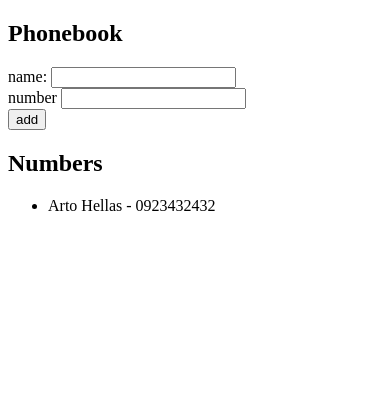
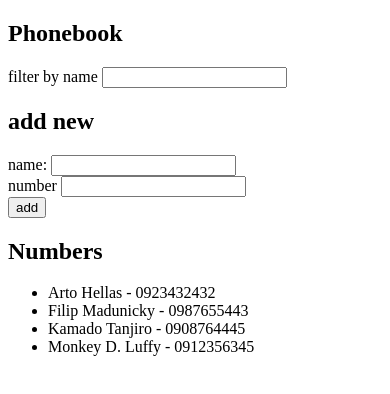
Before and after one commit to FilipKod/fullstackopen, a React (Vite) app in the folder phonebook/: page / in a window 390 px wide. Shown: the top 394 px of the page. Built offline with nearby package versions, Linux system fonts and the light colour scheme.

Commit message:
Implements name filtering in phonebook
Adds a filtering feature to the phonebook, allowing users to
search for contacts by name. Introduces a filter input field
and updates the contact list to display only matching entries.

Also, adds unique id for each person.

```diff
--- a/phonebook/src/App.jsx
+++ b/phonebook/src/App.jsx
@@ -2,10 +2,14 @@ import { useState } from "react";
 
 const App = () => {
   const [persons, setPersons] = useState([
-    { name: "Arto Hellas", number: "0923432432" },
+    { name: "Arto Hellas", number: "0923432432", id: 1 },
+    { name: "Filip Madunicky", number: "0987655443", id: 2 },
+    { name: "Kamado Tanjiro", number: "0908764445", id: 3 },
+    { name: "Monkey D. Luffy", number: "0912356345", id: 4 },
   ]);
   const [newName, setNewName] = useState("");
   const [newNumber, setNewNumber] = useState("");
+  const [filterInput, setFilterInput] = useState("");
 
   const handleNewNameChange = (event) => {
     setNewName(event.target.value);
@@ -31,15 +35,30 @@ const App = () => {
     const personObj = {
       name: newName,
       number: newNumber,
+      id: persons.length + 1,
     };
     setPersons(persons.concat(personObj));
     setNewName("");
     setNewNumber("");
   };
 
+  const filerInputChange = (event) => {
+    setFilterInput(event.target.value);
+  };
+
+  const personsList = filterInput
+    ? persons.filter((person) =>
+        person.name.toLowerCase().includes(filterInput.toLowerCase())
+      )
+    : persons;
+
   return (
     <div>
       <h2>Phonebook</h2>
+      <div>
+        filter by name <input value={filterInput} onChange={filerInputChange} />
+      </div>
+      <h2>add new</h2>
       <form onSubmit={addPersonHandler}>
         <div>
           name: <input value={newName} onChange={handleNewNameChange} />
@@ -53,8 +72,8 @@ const App = () => {
       </form>
       <h2>Numbers</h2>
       <ul>
-        {persons.map((person) => (
-          <li key={person.name + person.number}>
+        {personsList.map((person) => (
+          <li key={person.id}>
             {person.name} - {person.number}
           </li>
         ))}
```
